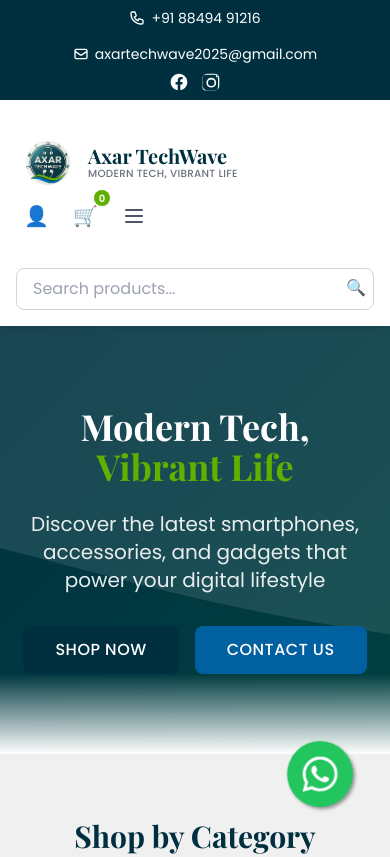
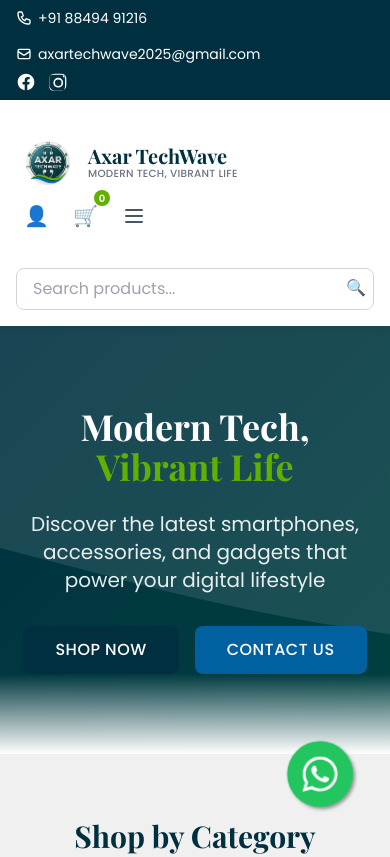
Before and after one commit to F-enil/AxarTechwave, a plain HTML site: page index.html in a window 390 px wide. Shown: the top 857 px of the page. Drawn offline with nearby package versions, Linux system fonts and the light colour scheme; no server answers.

Commit message:
Fix: Left align top bar on mobile

```diff
--- a/index.html
+++ b/index.html
@@ -366,8 +366,7 @@
     <!-- Top Bar -->
     <div class="bg-primary text-white py-2 text-sm">
         <div class="container mx-auto px-4 flex flex-wrap justify-between items-center">
-            <div
-                class="flex flex-wrap items-center justify-center sm:justify-start gap-4 w-full sm:w-auto mb-2 sm:mb-0">
+            <div class="flex flex-wrap items-center justify-start sm:justify-start gap-4 w-full sm:w-auto mb-2 sm:mb-0">
                 <span class="flex items-center gap-1.5 whitespace-nowrap">
                     <svg class="w-4 h-4" fill="none" stroke="currentColor" viewBox="0 0 24 24"
                         xmlns="http://www.w3.org/2000/svg">
@@ -396,7 +395,7 @@
                     GSTIN: 24ACKFA5069R1ZQ
                 </span>
             </div>
-            <div class="flex items-center justify-center sm:justify-end space-x-3 w-full sm:w-auto">
+            <div class="flex items-center justify-start sm:justify-end space-x-3 w-full sm:w-auto">
                 <a href="https://www.facebook.com/share/16Y7P5KLkk/" target="_blank"
                     class="hover:text-accent transition-colors" aria-label="Facebook">
                     <svg class="w-5 h-5" fill="currentColor" viewBox="0 0 24 24" aria-hidden="true">
```
